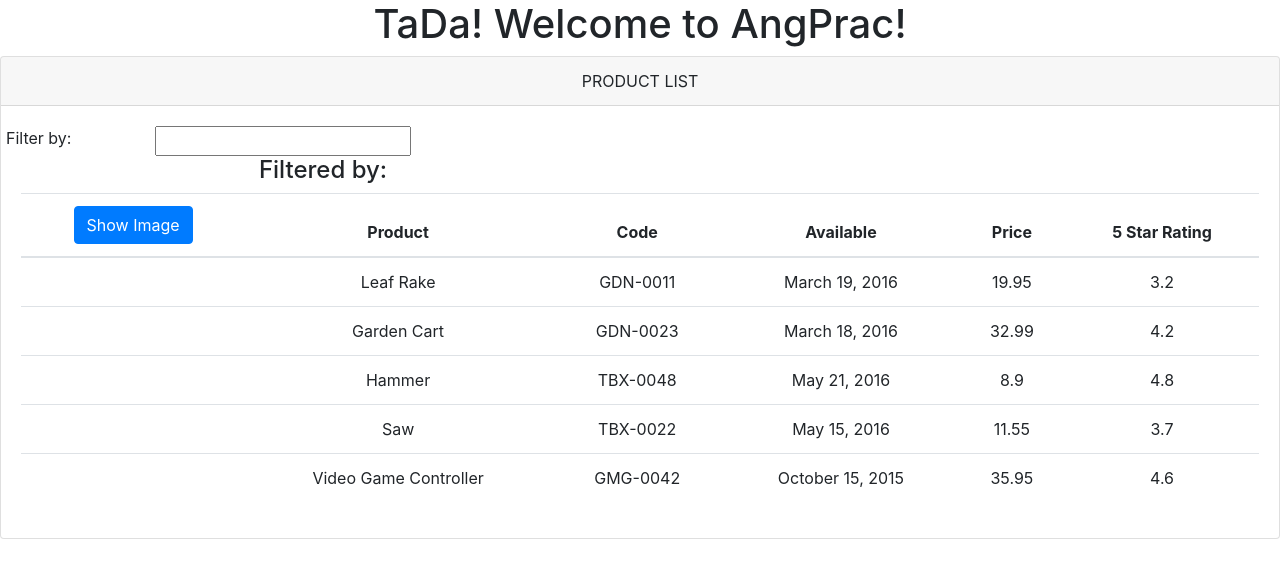
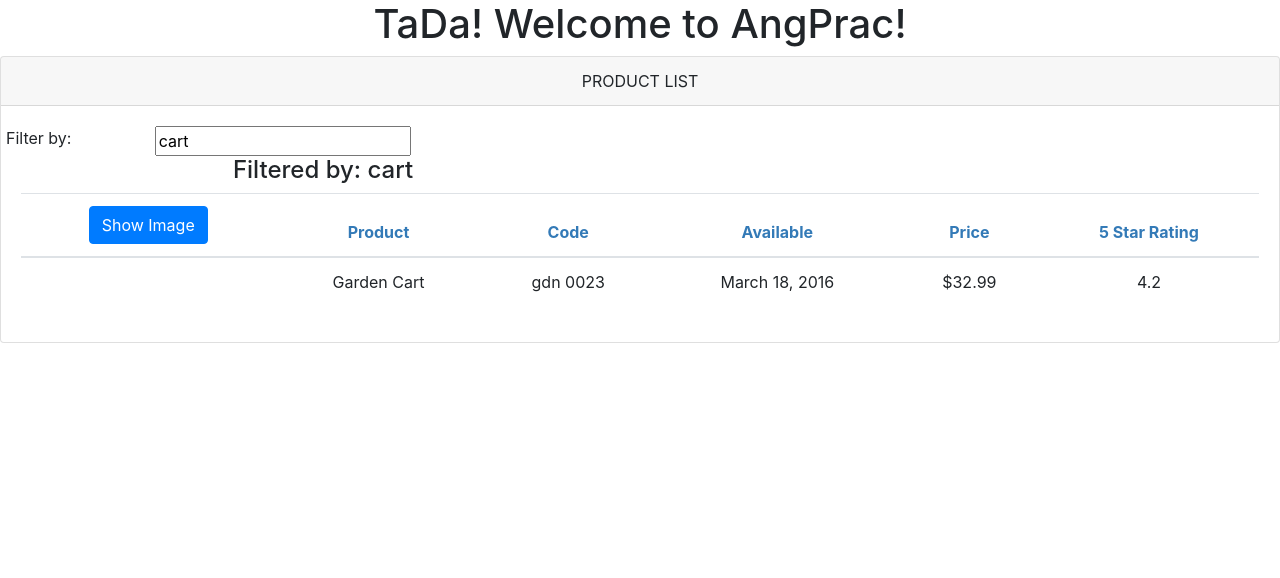
Before and after one commit to romangorelik/AngularPluralSight1, an Angular app: page / in a window 1280 px wide. Shown: the top 578 px of the page. Built offline with nearby package versions, Linux system fonts and the light colour scheme.

Commit message:
Added an interface for the products data. Added a custom pipe to change characters into blank spaces.

```diff
--- a/src/app/products/product-list.component.html
+++ b/src/app/products/product-list.component.html
@@ -6,12 +6,12 @@
     <div class='row'>
       <div class='cold-md-2'>Filter by:</div>
       <div class='col-md-4'>
-        <input type='text'/>
+        <input [(ngModel)]='listFilter' type='text'/>
       </div>
     </div>
     <div class='row'>
       <div class='col-md-6'>
-        <h4>Filtered by:</h4>
+        <h4>Filtered by: {{listFilter}}</h4>
       </div>
     </div>
     <div class='table-responsive'>
@@ -31,14 +31,14 @@
           </tr>
         </thead>
         <tbody>
-          <tr *ngFor='let product of products'>
+          <tr *ngFor='let product of filteredProducts'>
             <td>
               <img *ngIf='showImage' [src]='product.imageUrl' [title]='product.productName' [style.width.px]='imageWidth' [style.margin.px]='imageMargin'>
             </td>
             <td> {{ product.productName }}</td>
-            <td> {{ product.productCode }}</td>
+            <td> {{ product.productCode | lowercase | convertToSpaces:'-'}}</td>
             <td> {{ product.releaseDate }}</td>
-            <td> {{ product.price }}</td>
+            <td> {{ product.price | currency:'USD':'symbol':'1.2-2' }}</td>
             <td> {{ product.starRating }}</td>
           </tr>
         </tbody>
--- a/src/app/products/products.component.css
+++ b/src/app/products/products.component.css
@@ -0,0 +1,3 @@
+thead {
+  color: #337AB7;
+}
--- a/src/app/products/products.component.ts
+++ b/src/app/products/products.component.ts
@@ -1,4 +1,5 @@
 import { Component, OnInit } from '@angular/core';
+import { IProduct } from './products';
 
 @Component({
   selector: 'app-products',
@@ -10,7 +11,19 @@
   imageWidth: number = 50
   imageMargin: number = 2
   showImage: boolean = false
-  products: any[] = [
+
+  _listFilter: string
+
+  get listFilter(): string {
+    return this._listFilter;
+  }
+  set listFilter(value: string) {
+    this._listFilter = value;
+    this.filteredProducts = this.listFilter ? this.performFilter(this.listFilter) : this.products
+  }
+
+  filteredProducts: IProduct[]
+  products: IProduct[] = [
     {
       "productId": 1,
       "productName": "Leaf Rake",
@@ -63,13 +76,23 @@
     }
   ]
 
-  constructor() { }
+  constructor() {
+    this.filteredProducts = this.products;
+    this.listFilter = 'cart'
+  }
+
+  performFilter(filterBy: string): IProduct[] {
+    filterBy = filterBy.toLocaleLowerCase()
+    return this.products.filter((product: IProduct) =>
+      product.productName.toLocaleLowerCase().indexOf(filterBy) !== -1)
+  }
 
   toggleImage(): void {
     this.showImage = !this.showImage
   }
 
-  ngOnInit() {
+  ngOnInit(): void {
+    console.log('hello')
   }
 
 }
--- /dev/null
+++ b/src/app/products/products.ts
@@ -0,0 +1,10 @@
+export interface IProduct {
+  productId: number
+  productName: string
+  productCode: string
+  releaseDate: string
+  price: number
+  description: string
+  starRating: number
+  imageUrl: string
+}
--- /dev/null
+++ b/src/app/shared/convert-to-spaces.pipe.ts
@@ -0,0 +1,13 @@
+import { Pipe, PipeTransform } from '@angular/core';
+
+@Pipe({
+  name: 'convertToSpaces'
+})
+export class ConvertToSpacesPipe implements PipeTransform {
+
+  transform(value: string, characters: string): string {
+    let newStr = value.replace(characters, ' ');
+    return newStr;
+  }
+
+}
```
Also changed, not shown: src/app/app.module.ts (+6 -2 lines), 1 other file (tests, documents, lock files or other folders).
